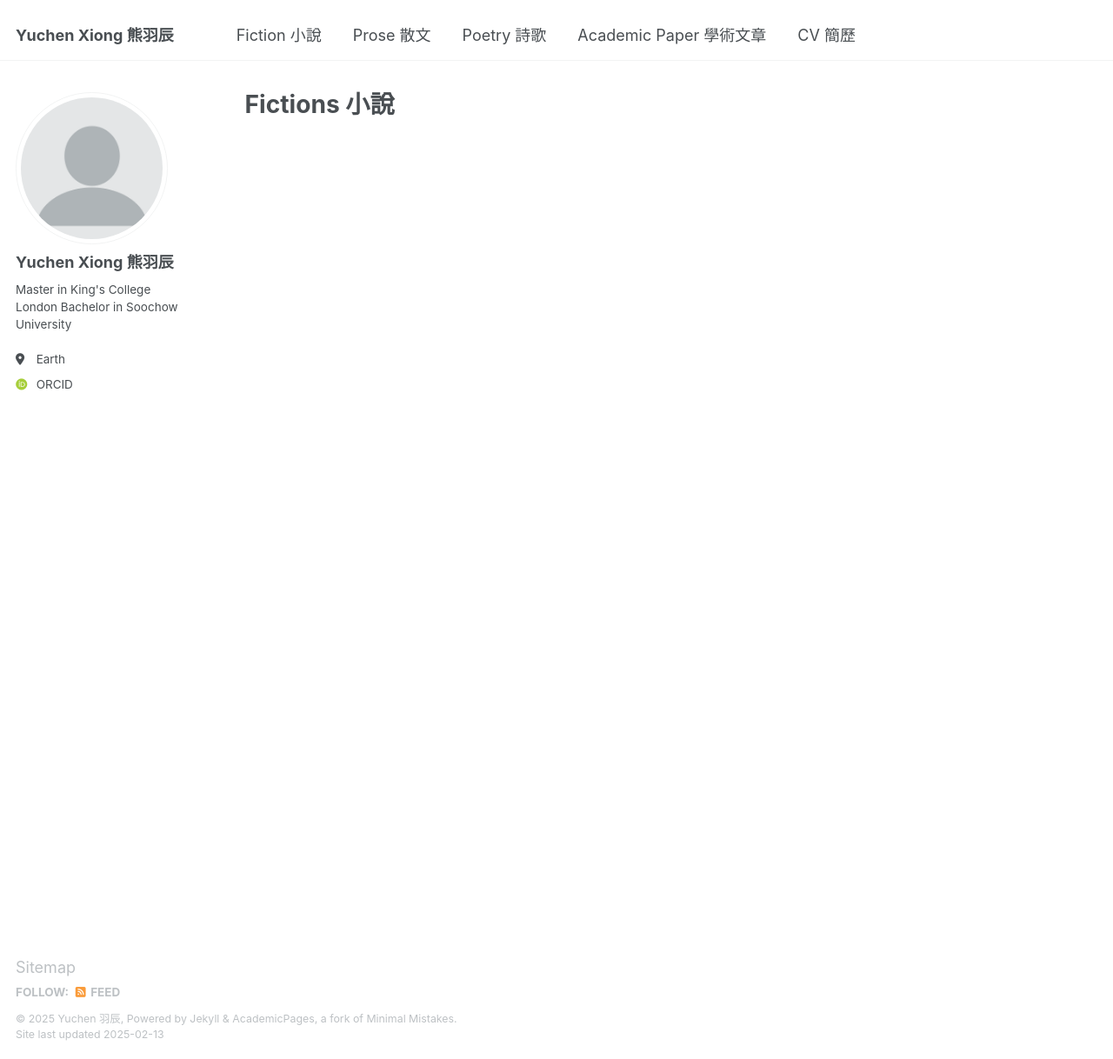
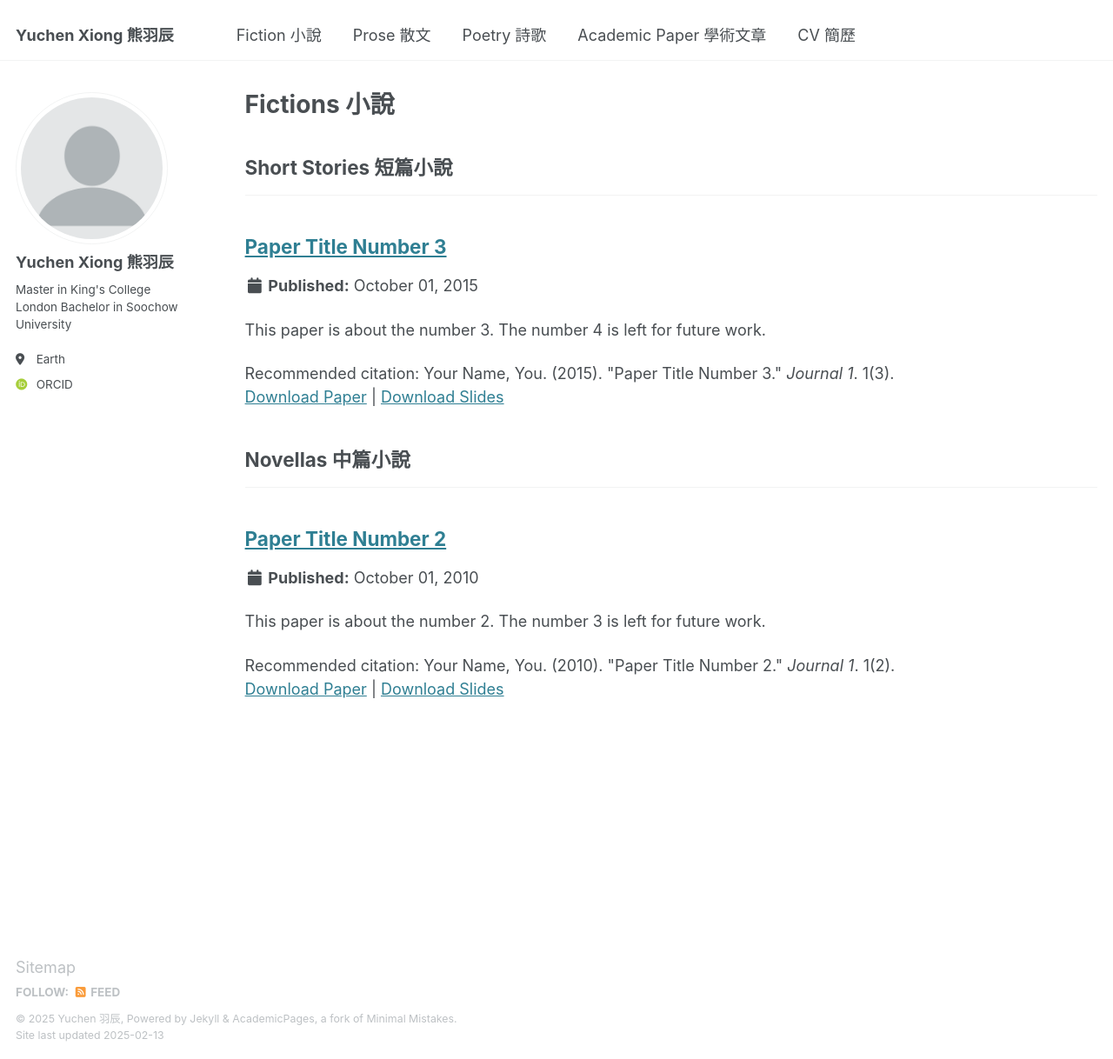
Before and after one commit to yuchen2402/yuchen2402.github.io, a Jekyll site: the page built from _pages/fiction.html, in a window 1280 px wide and 1218 px high. Shown: the whole window at 87% size. Built offline with Jekyll 4.4.1, drawn with Linux system fonts in a browser that asks for light colours; some web fonts are replaced; some of the changed lines change nothing that is shown.

Commit message:
Update _config.yml

```diff
--- a/_config.yml
+++ b/_config.yml
@@ -46,12 +46,12 @@ author:
   linkedin         : # Username
 
 # fiction_category - The following the list of fiction categories and their headings
-Fiction_category:
-  short_stories_短篇小說:
+fiction_category:
+  short_stories:
     title: 'Short Stories 短篇小說'
-  novellas_中篇小說:
+  novellas:
     title: 'Novellas 中篇小說'
-  novels_長篇小說:
+  novels:
     title: 'Novels 長篇小說'
 
 # Site Settings
@@ -182,7 +182,7 @@ kramdown:
 
 
 # These settings control the types of collections used by the template
-Collections:
+collections:
   fiction:
     output: true
     permalink: /fiction/:path/
```
